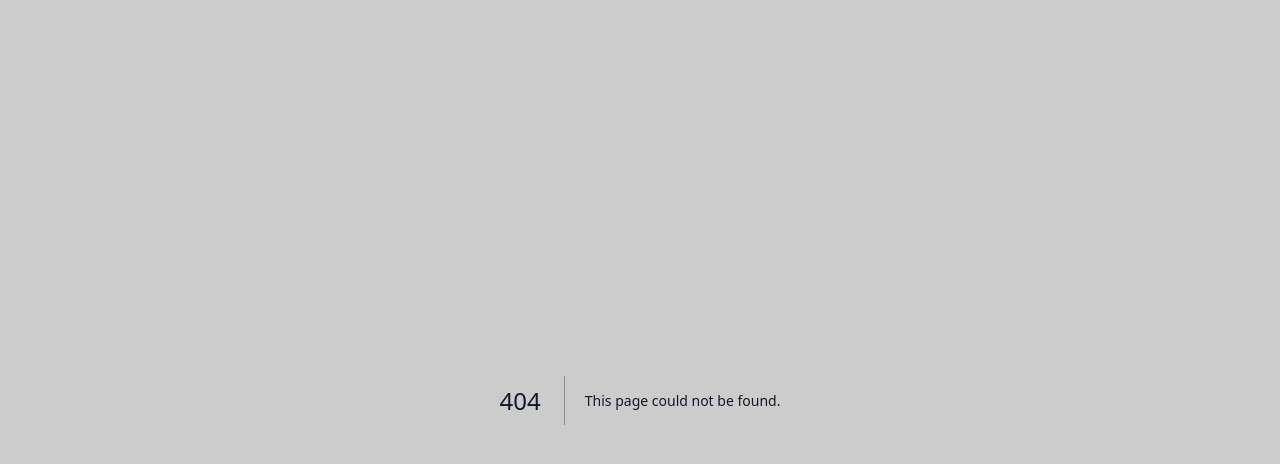
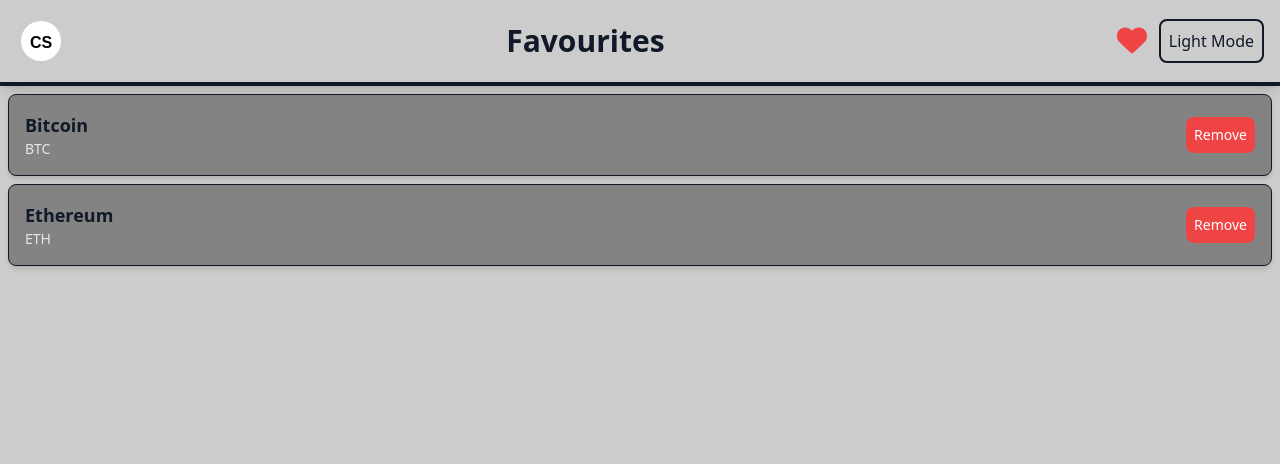
Before and after one commit to stephen447/tech-assessment, a Next.js app: page /favourites in a window 1280 px wide. Before the commit this address had no page. Shown: the top 464 px of the page. Built offline with nearby package versions, Linux system fonts and the light colour scheme.

Commit message:
set up mobx store, add favourites page and favourite item components and made changes to header

```diff
--- a/package.json
+++ b/package.json
@@ -14,8 +14,14 @@
   },
   "dependencies": {
     "@fortawesome/fontawesome-free": "^6.7.2",
+    "@fortawesome/fontawesome-svg-core": "^6.7.2",
+    "@fortawesome/free-regular-svg-icons": "^6.7.2",
+    "@fortawesome/free-solid-svg-icons": "^6.7.2",
+    "@fortawesome/react-fontawesome": "^0.2.2",
     "framer-motion": "^12.5.0",
     "graphql": "^16.10.0",
+    "mobx": "^6.13.7",
+    "mobx-react-lite": "^4.1.0",
     "next": "^15.2.2",
     "node-fetch": "^2.7.0",
     "react": "^18.3.1",
--- /dev/null
+++ b/src/FavoritesStore.tsx
@@ -0,0 +1,44 @@
+import { makeAutoObservable } from "mobx";
+
+interface Token {
+  id: string;
+  name: string;
+  symbol: string;
+}
+
+class FavoritesStore {
+  favorites: Token[] = [
+    {
+      id: "1",
+      name: "Bitcoin",
+      symbol: "BTC",
+    },
+    {
+      id: "2",
+      name: "Ethereum",
+      symbol: "ETH",
+    },
+  ];
+
+  constructor() {
+    makeAutoObservable(this);
+    console.log("Favorites store initialized", this.favorites);
+  }
+
+  addFavorite(token: Token) {
+    if (!this.favorites.find((t) => t.id === token.id)) {
+      this.favorites.push(token);
+    }
+  }
+
+  removeFavorite(id: string) {
+    console.log("Removing favorite with id: ", id);
+    this.favorites = this.favorites.filter((token) => token.id !== id);
+  }
+
+  checkIfFavorite(name: string) {
+    return this.favorites.some((token) => token.name === name);
+  }
+}
+
+export const favoritesStore = new FavoritesStore();
--- /dev/null
+++ b/src/app/favourites/page.tsx
@@ -0,0 +1,37 @@
+"use client";
+import React from "react";
+import { favoritesStore } from "../../FavoritesStore";
+import { observer } from "mobx-react-lite";
+import Header from "../../components/Header";
+import FavouriteItem from "../../components/FavouriteItem";
+
+const FavoritesPage: React.FC = observer(() => {
+  if (favoritesStore.favorites.length === 0) {
+    return (
+      <div>
+        <Header title="Favourites" />
+        <p className="text-3xl p-4 text-center" data-testid="no-favorites">
+          No favorites added yet.
+        </p>
+      </div>
+    );
+  }
+
+  return (
+    <div>
+      <Header title="Favourites" />
+      <div>
+        {favoritesStore.favorites.map((token) => (
+          <div key={token.id} className="flex justify-between items-center m-2">
+            <FavouriteItem
+              token={token}
+              onRemove={() => favoritesStore.removeFavorite(token.id)}
+            />
+          </div>
+        ))}
+      </div>
+    </div>
+  );
+});
+
+export default FavoritesPage;
--- /dev/null
+++ b/src/components/FavouriteItem.tsx
@@ -0,0 +1,51 @@
+"use client";
+import { useRouter } from "next/navigation";
+import React from "react";
+
+// Types
+type Token = {
+  id: string;
+  name: string;
+  symbol: string;
+};
+
+interface FavouriteItemProps {
+  token: Token;
+  onRemove?: (id: string) => void; // Optional remove function
+}
+
+const FavouriteItem: React.FC<FavouriteItemProps> = ({ token, onRemove }) => {
+  const router = useRouter();
+
+  /**
+   * Redirects to the token page when the token item is clicked
+   */
+  const handleClick = () => {
+    // router.push(`/token/${token.id}`);
+  };
+
+  return (
+    <div className="flex justify-between items-center p-4 bg-primary_light dark:bg-primary_dark rounded-lg shadow-md border border-border_light dark:border-border_dark w-full">
+      <button
+        onClick={handleClick}
+        className="text-left flex-1"
+        aria-label={`View details for ${token.name}`}
+      >
+        <h2 className="text-lg font-semibold">{token.name}</h2>
+        <p className="text-sm text-gray-200">{token.symbol}</p>
+      </button>
+
+      {onRemove && (
+        <button
+          onClick={() => onRemove(token.id)}
+          className="ml-4 p-2 text-sm bg-red-500 text-white rounded-lg hover:bg-red-700 transition"
+          aria-label={`Remove ${token.name} from favorites`}
+        >
+          Remove
+        </button>
+      )}
+    </div>
+  );
+};
+
+export default FavouriteItem;
--- a/src/components/Header.tsx
+++ b/src/components/Header.tsx
@@ -3,6 +3,9 @@ import React, { useEffect, useState } from "react";
 import Link from "next/link";
 import Logo from "./Logo";
 import dynamic from "next/dynamic";
+import { FontAwesomeIcon } from "@fortawesome/react-fontawesome";
+import { faHeart as solidHeart } from "@fortawesome/free-solid-svg-icons";
+import { observer } from "mobx-react-lite";
 
 interface HeaderProps {
   title: string;
@@ -13,7 +16,7 @@ const ThemeInitializer = dynamic(() => import("./ThemeInitialiser"), {
   ssr: false,
 });
 
-const Header: React.FC<HeaderProps> = ({ title }) => {
+const Header: React.FC<HeaderProps> = observer(({ title }) => {
   const [darkMode, setDarkMode] = useState<boolean | null>(null);
 
   // Set initial theme after component mounts
@@ -34,7 +37,7 @@ const Header: React.FC<HeaderProps> = ({ title }) => {
     if (darkMode === null) return;
     const isDark = !darkMode;
     document.documentElement.classList.toggle("dark", isDark);
-    setDarkMode(isDark); // Update dark mode state
+    setDarkMode(isDark);
   };
 
   // Sync localStorage whenever darkMode changes
@@ -45,10 +48,11 @@ const Header: React.FC<HeaderProps> = ({ title }) => {
 
   return (
     <header
-      className="flex items-center justify-between p-4 bg-background_light dark:bg-background_dark shadow-lg border-b-4 border-border_light dark:border-border_dark  h-[10%]"
+      className="flex items-center justify-between p-4 bg-background_light dark:bg-background_dark shadow-lg border-b-4 border-border_light dark:border-border_dark h-[10%]"
       role="banner"
     >
       <ThemeInitializer />
+
       {/* Logo with aria-label for better accessibility */}
       <Link
         href="/"
@@ -61,16 +65,29 @@ const Header: React.FC<HeaderProps> = ({ title }) => {
       {/* Title */}
       <h1 className="text-3xl font-bold flex-grow text-center">{title}</h1>
 
-      {/* Empty div removed, flex properties adjusted for alignment */}
+      {/* Favorites Button with Heart Icon */}
+      <Link
+        href="/favourites"
+        aria-label="View favorites"
+        className="relative px-3"
+        role="button"
+        data-testid="favorites-link"
+      >
+        <FontAwesomeIcon
+          icon={solidHeart}
+          className="text-3xl text-red-500 hover:text-red-700 transition cursor-pointer"
+        />
+      </Link>
+
+      {/* Dark Mode Toggle */}
       <button
         onClick={toggleDarkMode}
         className="focus:ring-4 border-2 border-border_light dark:border-border_dark rounded-lg p-2 hover:bg-background_light dark:hover:bg-background_dark transition"
       >
         {darkMode ? "Dark" : "Light"} Mode
       </button>
-      <div className="w-12"></div>
     </header>
   );
-};
+});
 
 export default Header;
```
Also changed, not shown: 2 other files (tests, documents, lock files or other folders).
